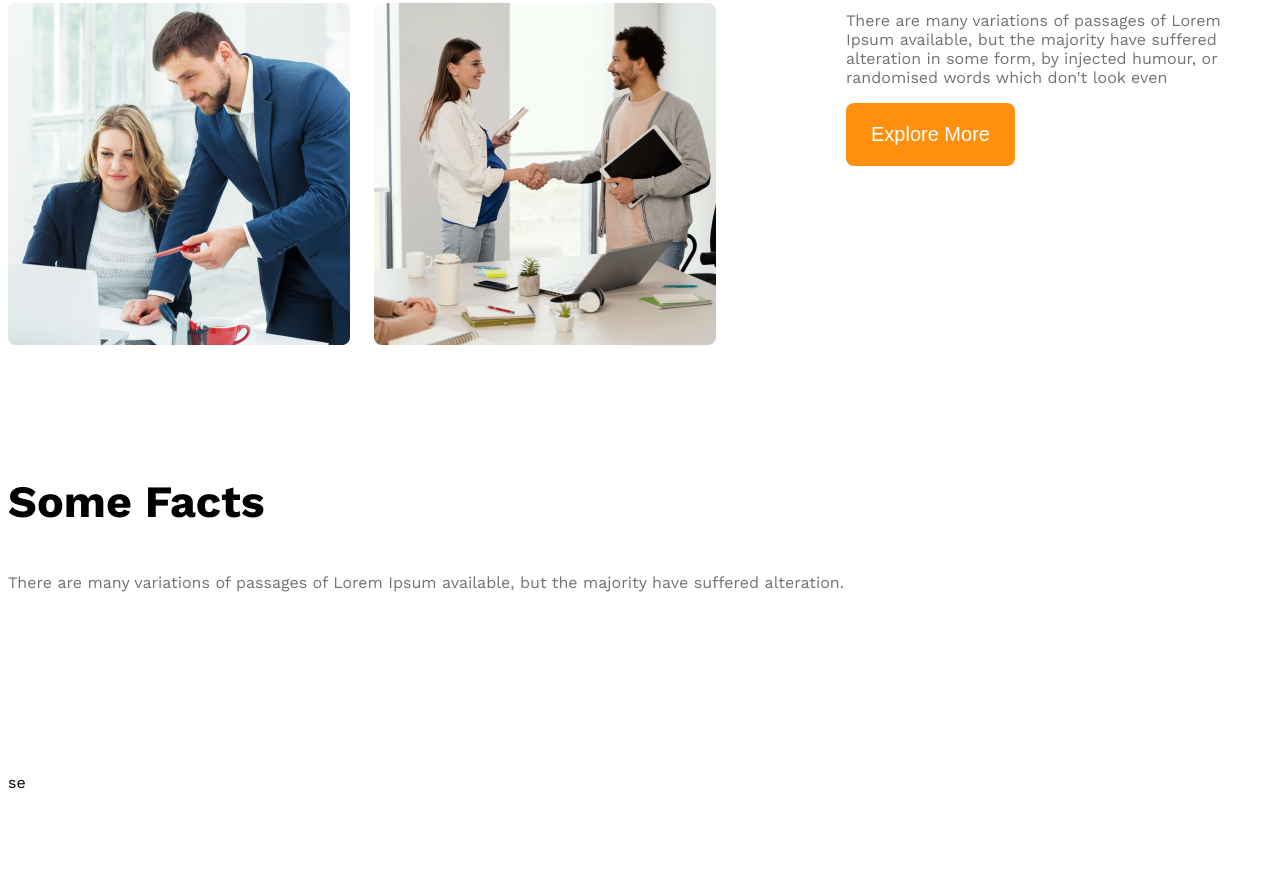
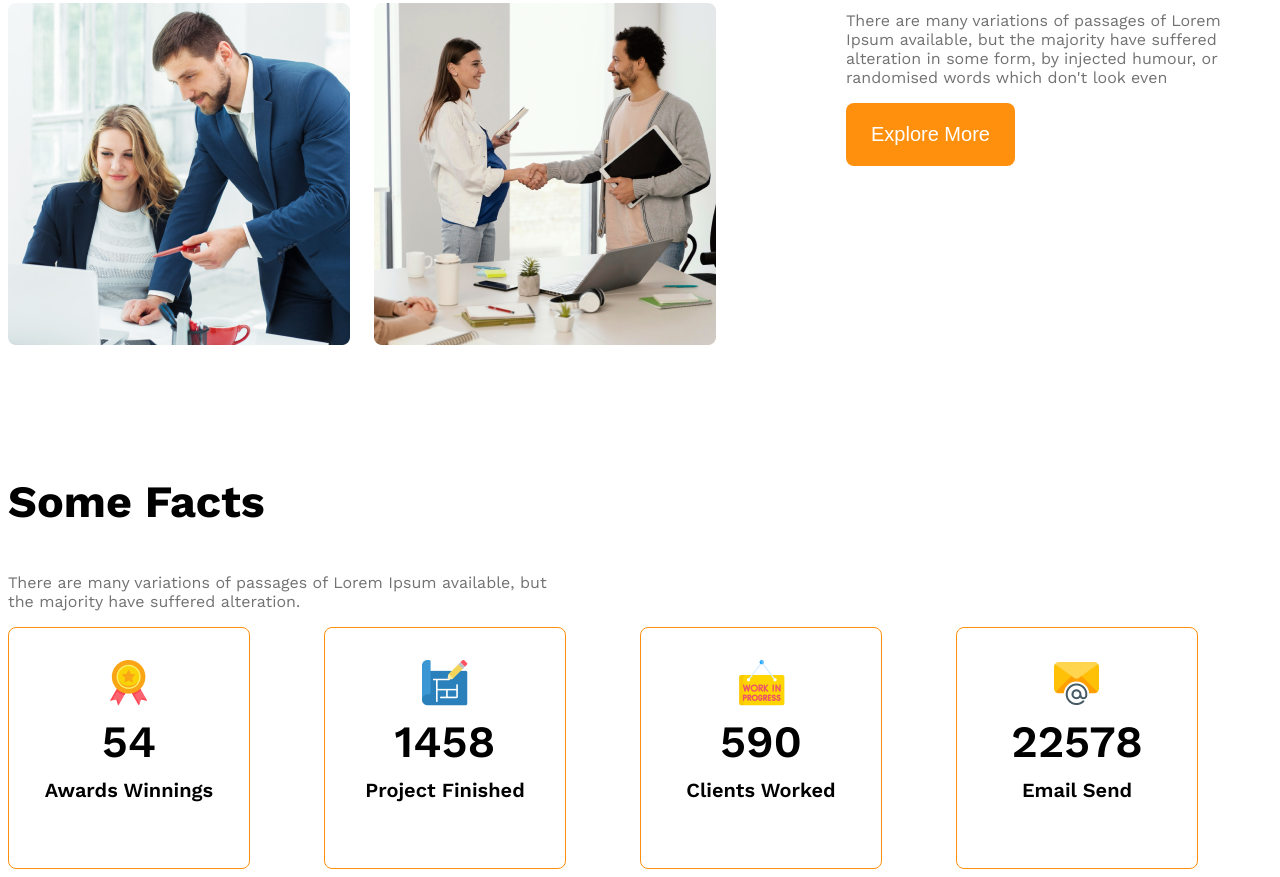
Before and after one commit to Sultanfe/g3-architect-website, a plain HTML site: page index.html in a window 1280 px wide. Shown: the part 1677-2554 px from the top of the page. Before the commit the page ends 2477 px from the top, so only its background shows below. Drawn offline with nearby package versions, Linux system fonts and the light colour scheme.

Commit message:
card part completed

```diff
--- a/architects.css
+++ b/architects.css
@@ -97,6 +97,38 @@
 #quick-list{
   font-weight: 500;
 }
+
+/* some facts related style */
+.facts-container{
+  display: grid;
+  grid-template-columns: repeat(4, 1fr);
+
+}
+.fact-card{
+  border: 1px solid #FF900E;
+  width: 240px;
+  height: 240px;
+  border-radius: 8px;
+  text-align: center;
+  justify-content: center;
+  align-items: center;
+
+}
+.fact-number{
+  font-size: 2.8rem;
+  font-weight: 600;
+  margin-top: 5px;
+  margin-bottom: 10px;
+}
+.fact-name{
+  font-size: 1.25rem;
+  font-weight: 600;
+  margin-top: 10px;
+}
+.fact-description{
+  max-width: 540px;
+}
+
 /*responsive media query*/
 @media screen and (max-width: 576px){
   .navbar, .nav-link, .teams{
--- a/index.html
+++ b/index.html
@@ -44,32 +44,41 @@
         <!-- features will enjoy -->
         <section>
             <h3 class="section-title">Some Facts</h3>
-            <p class="text-light-gray">There are many variations of passages of Lorem Ipsum available, but the majority have suffered alteration.</p>
+            <p class="text-light-gray fact-description">There are many variations of passages of Lorem Ipsum available, but the majority have suffered alteration.</p>
             <div class="facts-container">
-                <div class="fact">
-                    <img src="" alt="">
-                    <h4 class="fact-number"></h4>
-                    <h5 class="fact-name"></h5>
+                <!-- .fact-card*4>img.fact-icon+h4.fact-number+h5.fact-name -->
+                <div class="fact-card display-flex">
+                    <div>
+                    <img src="images/icons/ribon.png" alt="" class="fact-icon">
+                    <h4 class="fact-number">54</h4>
+                    <h5 class="fact-name">Awards Winnings</h5>
+                    </div>
                 </div>
-                <div class="fact">
-                    <img src="" alt="">
-                    <h4 class="fact-number"></h4>
-                    <h5 class="fact-name"></h5>
+                <div class="fact-card display-flex">
+                    <div>
+                    <img src="images/icons/projects.png" alt="" class="fact-icon">
+                    <h4 class="fact-number">1458</h4>
+                    <h5 class="fact-name">Project Finished</h5>
+                    </div>
                 </div>
-                <div class="fact">
-                    <img src="" alt="">
-                    <h4 class="fact-number"></h4>
-                    <h5 class="fact-name"></h5>
+                <div class="fact-card display-flex">
+                    <div>
+                    <img src="images/icons/customers.png" alt="" class="fact-icon">
+                    <h4 class="fact-number">590</h4>
+                    <h5 class="fact-name">Clients Worked</h5>
+                    </div>
                 </div>
-                <div class="fact">
-                    <img src="" alt="">
-                    <h4 class="fact-number"></h4>
-                    <h5 class="fact-name"></h5>
+                <div class="fact-card display-flex">
+                    <div>
+                    <img src="images/icons/email.png" alt="" class="fact-icon">
+                    <h4 class="fact-number">22578</h4>
+                    <h5 class="fact-name">Email Send</h5>
+                    </div>
                 </div>
             </div>
         </section>
         <!-- Some facts -->
-         se
+
     </main>
     <footer>
 
```
